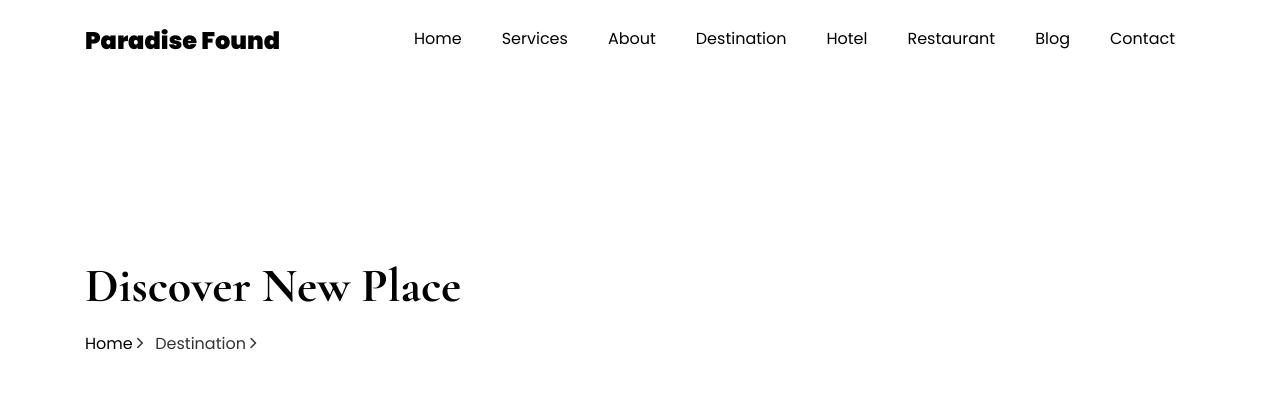
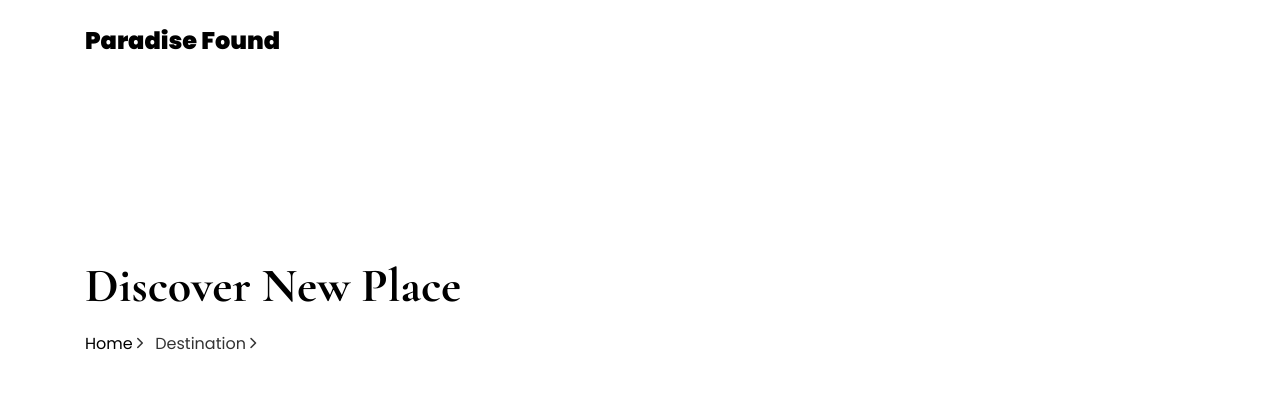
Before and after one commit to JithindasPM/Travel-and-Tourism, a Django app: template frontend/templates/single_page.html in a window 1280 px wide. Shown: the top 420 px of the page. Run offline with Django 3.2, Linux system fonts and the light colour scheme; the template is opened without the code that fills it, so the values that code supplies are empty; some libraries are stand-ins or nearby versions; some web fonts are replaced.

Commit message:
navbar styling

```diff
--- a/adminapp/templates/hotel_detail.html
+++ b/adminapp/templates/hotel_detail.html
@@ -52,14 +52,14 @@
 
 	      <div class="collapse navbar-collapse" id="ftco-nav">
 	        <ul class="navbar-nav nav ml-auto">
-	          <li class="nav-item"><a href="{% url 'Homepage' %}" class="nav-link"><span>Home</span></a></li>
+	          <!-- <li class="nav-item"><a href="{% url 'Homepage' %}" class="nav-link"><span>Home</span></a></li>
 	          <li class="nav-item"><a href="{% url 'Homepage' %}" class="nav-link"><span>Services</span></a></li>
 	          <li class="nav-item"><a href="{% url 'Homepage' %}" class="nav-link"><span>About</span></a></li>
 	          <li class="nav-item"><a href="{% url 'Homepage' %}" class="nav-link"><span>Destination</span></a></li>
 	          <li class="nav-item"><a href="{% url 'Homepage' %}" class="nav-link"><span>Hotel</span></a></li>
 	          <li class="nav-item"><a href="{% url 'Homepage' %}" class="nav-link"><span>Restaurant</span></a></li>
 	          <li class="nav-item"><a href="{% url 'Homepage' %}" class="nav-link"><span>Blog</span></a></li>
-	          <li class="nav-item"><a href="{% url 'Homepage' %}" class="nav-link"><span>Contact</span></a></li>
+	          <li class="nav-item"><a href="{% url 'Homepage' %}" class="nav-link"><span>Contact</span></a></li> -->
 	        </ul>
 	      </div>
 	    </div>
--- a/adminapp/templates/package_detail.html
+++ b/adminapp/templates/package_detail.html
@@ -50,14 +50,14 @@
 
 	      <div class="collapse navbar-collapse" id="ftco-nav">
 	        <ul class="navbar-nav nav ml-auto">
-	          <li class="nav-item"><a href="{% url 'Homepage' %}" class="nav-link"><span>Home</span></a></li>
+	          <!-- <li class="nav-item"><a href="{% url 'Homepage' %}" class="nav-link"><span>Home</span></a></li>
 	          <li class="nav-item"><a href="{% url 'Homepage' %}" class="nav-link"><span>Services</span></a></li>
 	          <li class="nav-item"><a href="{% url 'Homepage' %}" class="nav-link"><span>About</span></a></li>
 	          <li class="nav-item"><a href="{% url 'Homepage' %}" class="nav-link"><span>Destination</span></a></li>
 	          <li class="nav-item"><a href="{% url 'Homepage' %}" class="nav-link"><span>Hotel</span></a></li>
 	          <li class="nav-item"><a href="{% url 'Homepage' %}" class="nav-link"><span>Restaurant</span></a></li>
 	          <li class="nav-item"><a href="{% url 'Homepage' %}" class="nav-link"><span>Blog</span></a></li>
-	          <li class="nav-item"><a href="{% url 'Homepage' %}" class="nav-link"><span>Contact</span></a></li>
+	          <li class="nav-item"><a href="{% url 'Homepage' %}" class="nav-link"><span>Contact</span></a></li> -->
 	        </ul>
 	      </div>
 	    </div>
--- a/frontend/templates/Final_destination.html
+++ b/frontend/templates/Final_destination.html
@@ -51,14 +51,14 @@
 
 	      <div class="collapse navbar-collapse" id="ftco-nav">
 	        <ul class="navbar-nav nav ml-auto">
-	          <li class="nav-item"><a href="{% url 'Homepage' %}" class="nav-link"><span>Home</span></a></li>
+	          <!-- <li class="nav-item"><a href="{% url 'Homepage' %}" class="nav-link"><span>Home</span></a></li>
 	          <li class="nav-item"><a href="{% url 'Homepage' %}" class="nav-link"><span>Services</span></a></li>
 	          <li class="nav-item"><a href="{% url 'Homepage' %}" class="nav-link"><span>About</span></a></li>
 	          <li class="nav-item"><a href="{% url 'Homepage' %}" class="nav-link"><span>Destination</span></a></li>
 	          <li class="nav-item"><a href="{% url 'Homepage' %}" class="nav-link"><span>Hotel</span></a></li>
 	          <li class="nav-item"><a href="{% url 'Homepage' %}" class="nav-link"><span>Restaurant</span></a></li>
 	          <li class="nav-item"><a href="{% url 'Homepage' %}" class="nav-link"><span>Blog</span></a></li>
-	          <li class="nav-item"><a href="{% url 'Homepage' %}" class="nav-link"><span>Contact</span></a></li>
+	          <li class="nav-item"><a href="{% url 'Homepage' %}" class="nav-link"><span>Contact</span></a></li> -->
 	        </ul>
 	      </div>
 	    </div>
--- a/frontend/templates/Frontend_page.html
+++ b/frontend/templates/Frontend_page.html
@@ -97,7 +97,7 @@
 	          	</div>
 		          <div class="one-forth d-flex align-items-center ftco-animate" data-scrollax=" properties: { translateY: '70%' }">
 		          	<div class="text">
-						<h1>Paradise Gateway</h1>
+						<h1>Paradise Found</h1>
 		          		<span class="subheading pl-5">Discover Kerala</span>
 			            <h1 class="mb-4 mt-3">Never Stop Exploring</span></h1>
 			            <p>Kerala, southwestern coastal state of India. It is a small state, constituting only about 1 percent of the total area of the country. Kerala stretches for about 360 miles (580 km) along the Malabar Coast, varying in width from roughly 20 to 75 miles (30 to 120 km).</p>
--- a/frontend/templates/destination_single.html
+++ b/frontend/templates/destination_single.html
@@ -39,14 +39,14 @@
 
       <div class="collapse navbar-collapse" id="ftco-nav">
         <ul class="navbar-nav nav ml-auto">
-          <li class="nav-item"><a href="{% url 'Homepage' %}" class="nav-link"><span>Home</span></a></li>
+          {% comment %} <li class="nav-item"><a href="{% url 'Homepage' %}" class="nav-link"><span>Home</span></a></li>
           <li class="nav-item"><a href="{% url 'Homepage' %}" class="nav-link"><span>Services</span></a></li>
           <li class="nav-item"><a href="{% url 'Homepage' %}" class="nav-link"><span>About</span></a></li>
           <li class="nav-item"><a href="{% url 'Homepage' %}" class="nav-link"><span>Destination</span></a></li>
           <li class="nav-item"><a href="{% url 'Homepage' %}" class="nav-link"><span>Hotel</span></a></li>
           <li class="nav-item"><a href="{% url 'Homepage' %}" class="nav-link"><span>Restaurant</span></a></li>
           <li class="nav-item"><a href="{% url 'Homepage' %}" class="nav-link"><span>Blog</span></a></li>
-          <li class="nav-item"><a href="{% url 'Homepage' %}" class="nav-link"><span>Contact</span></a></li>
+          <li class="nav-item"><a href="{% url 'Homepage' %}" class="nav-link"><span>Contact</span></a></li> {% endcomment %}
         </ul>
       </div>
     </div>
--- a/frontend/templates/single_page.html
+++ b/frontend/templates/single_page.html
@@ -40,7 +40,7 @@
 
 			<div class="collapse navbar-collapse" id="ftco-nav">
 				<ul class="navbar-nav nav ml-auto">
-					<li class="nav-item"><a href="{% url 'Homepage' %}" class="nav-link"><span>Home</span></a></li>
+					{% comment %} <li class="nav-item"><a href="{% url 'Homepage' %}" class="nav-link"><span>Home</span></a></li>
 					<li class="nav-item"><a href="{% url 'Homepage' %}" class="nav-link"><span>Services</span></a></li>
 					<li class="nav-item"><a href="{% url 'Homepage' %}" class="nav-link"><span>About</span></a></li>
 					<li class="nav-item"><a href="{% url 'Homepage' %}" class="nav-link"><span>Destination</span></a>
@@ -49,7 +49,7 @@
 					<li class="nav-item"><a href="{% url 'Homepage' %}" class="nav-link"><span>Restaurant</span></a>
 					</li>
 					<li class="nav-item"><a href="{% url 'Homepage' %}" class="nav-link"><span>Blog</span></a></li>
-					<li class="nav-item"><a href="{% url 'Homepage' %}" class="nav-link"><span>Contact</span></a></li>
+					<li class="nav-item"><a href="{% url 'Homepage' %}" class="nav-link"><span>Contact</span></a></li> {% endcomment %}
 				</ul>
 			</div>
 		</div>
```
Also changed, not shown: adminapp/views.py (+6 -6 lines), db.sqlite3, media/hotel_image/1244408_pGmH0iN.jpg (added), media/hotel_image/1244408_xDgzsS9.jpg (added), media/package_images/Vinsmoke-Sanji-Download-Best-Hd-Wallpaper_LB1wTaR.jpg (added), media/package_images/Vinsmoke-Sanji-Download-Best-Hd-Wallpaper_Rf9eRdG.jpg (added).
